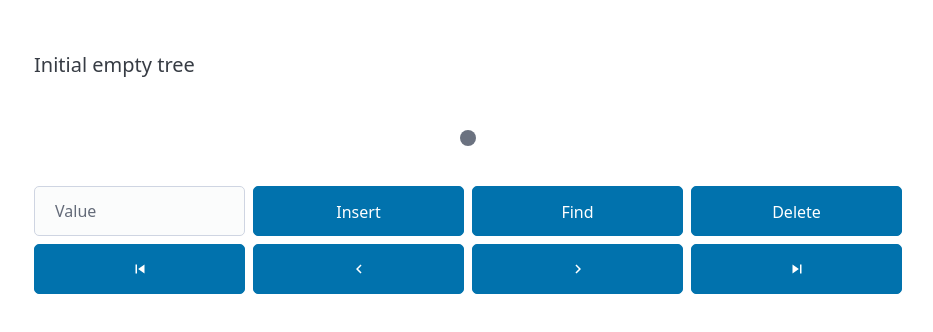
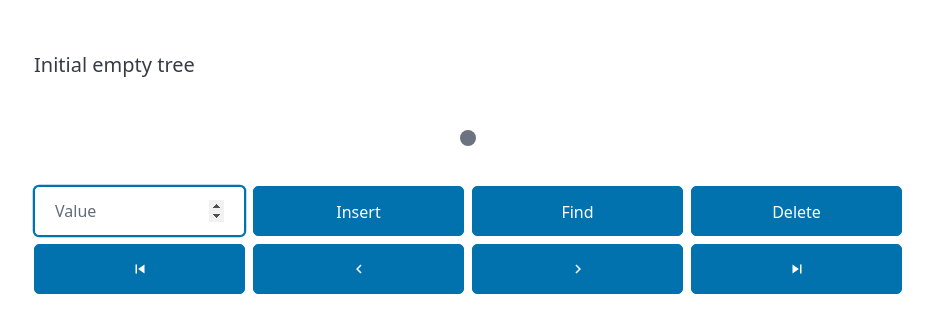
Before and after one commit to escoberik/RBTVisualizer, a React (Vite) app: page / in a window 1280 px wide. Shown: the top 332 px of the page, without its empty margins (172-1105 px from the left). Built offline with nearby package versions, Linux system fonts and the light colour scheme.

Commit message:
Make things more dynamic.

```diff
--- a/src/TreeVisualizerControls.tsx
+++ b/src/TreeVisualizerControls.tsx
@@ -1,4 +1,4 @@
-import { useState } from "react";
+import { useRef, useState } from "react";
 import {
   SkipFirstIcon,
   StepBackIcon,
@@ -21,6 +21,7 @@ export default function TreeVisualizerControls({
 }) {
   const [value, setValue] = useState("");
   const [invalid, setInvalid] = useState(false);
+  const inputRef = useRef<HTMLInputElement>(null);
 
   function handleInsert() {
     const num = Number(value);
@@ -30,21 +31,30 @@ export default function TreeVisualizerControls({
     }
     onInsert(num);
     setValue("");
+    inputRef.current?.focus();
   }
 
   return (
     <div className="controls">
       <div className="controls-actions">
         <input
+          ref={inputRef}
           type="number"
           id="node-value"
           name="node-value"
           placeholder="Value"
           value={value}
           className={invalid ? "invalid" : ""}
+          autoFocus
           onChange={(e) => {
             setValue(e.target.value);
             setInvalid(false);
+          }}
+          onKeyDown={(e) => {
+            if (e.key === "Enter") {
+              handleInsert();
+              onLast();
+            }
           }}
         />
         <button onClick={handleInsert}>Insert</button>
```
